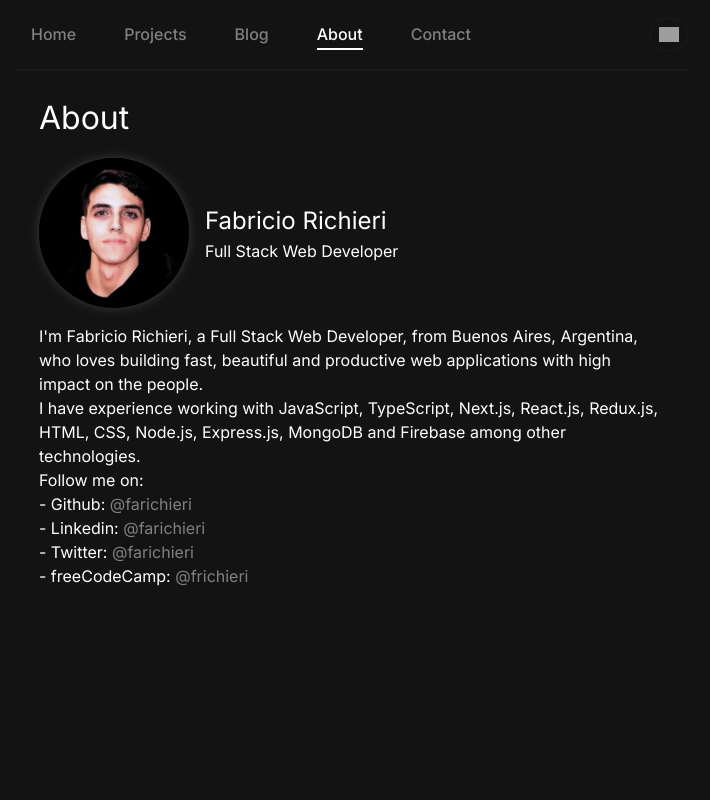
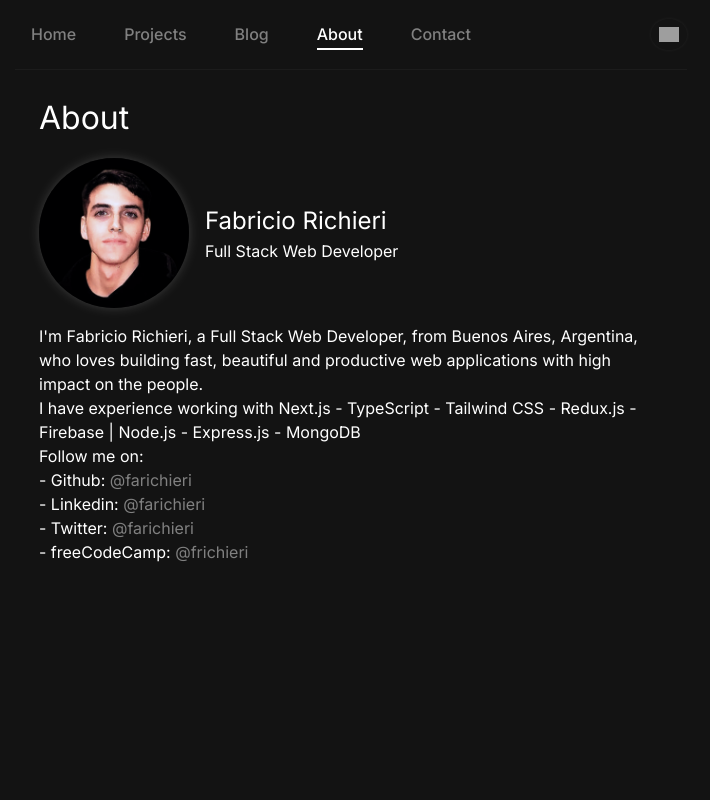
Before and after one commit to farichieri/frichieri.dev, a Next.js app: page /about in a window 1280 px wide. Shown: the top 800 px of the page, without its empty margins (289-999 px from the left). Built offline with nearby package versions, Linux system fonts and the light colour scheme; no server answers; grey boxes are pictures that could not be loaded.

Commit message:
Tailwind + correct post

```diff
--- a/pages/about/index.tsx
+++ b/pages/about/index.tsx
@@ -53,9 +53,8 @@ export default function About() {
           web applications with high impact on the people.
         </p>
         <p>
-          I have experience working with JavaScript, TypeScript, Next.js,
-          React.js, Redux.js, HTML, CSS, Node.js, Express.js, MongoDB and
-          Firebase among other technologies.
+          I have experience working with Next.js - TypeScript - Tailwind CSS -
+          Redux.js - Firebase | Node.js - Express.js - MongoDB
         </p>
         <p>Follow me on:</p>
         <ul>
```
